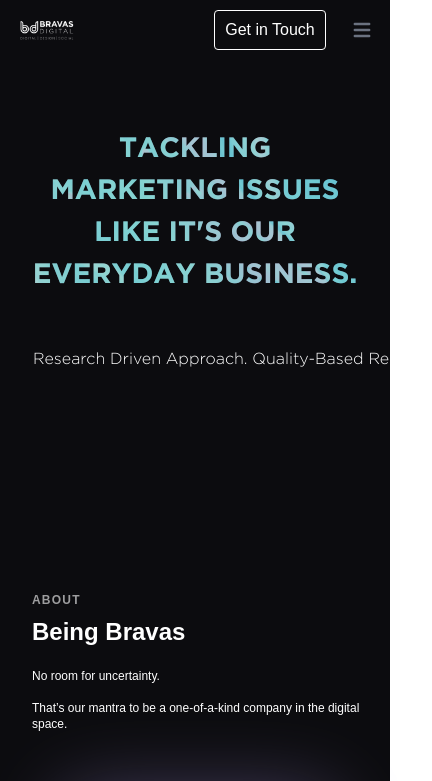
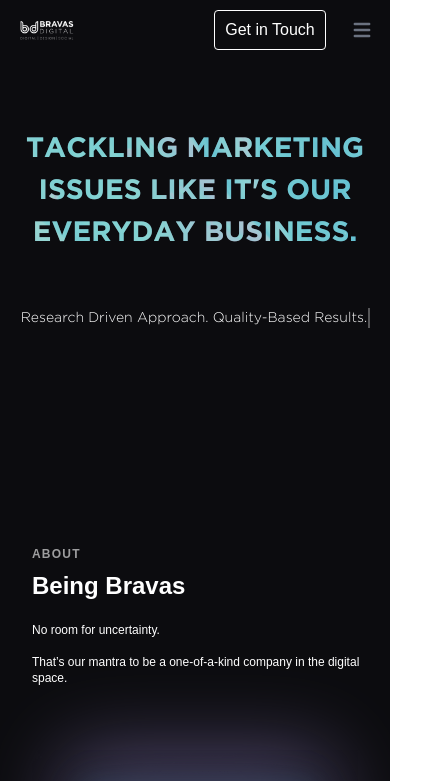
Before and after one commit to Ashutoshkr23/Bravos-11, a Next.js app: page / in a window 390 px wide. Shown: the top 781 px of the page, 432 px wide, since content can reach past the window. Built offline with nearby package versions, Linux system fonts and the light colour scheme.

Commit message:
text size change to small

```diff
--- a/src/components/Main.jsx
+++ b/src/components/Main.jsx
@@ -6,11 +6,11 @@ function Main() {
     return (
 
         <div className='main bg-dark'>
-            <div className='mx-8 sm:mx-16 2xl:mx-32 pt-32 lg:pt-64 pb-32'>
+            <div className='mx-4 sm:mx-16 2xl:mx-32 pt-32 lg:pt-64 pb-32'>
                 <h1 className="text-[28px] font-gotham leading-loose sm:text-4xl lg:text-6xl text-green font-bold text-center font-Gotham mb-16" style={{ backgroundImage: `url('/assets/images/main/hero-text-bg1.png')`, backgroundClip: 'text', WebkitBackgroundClip: 'text', lineHeight: '1.5' }}>TACKLING MARKETING ISSUES LIKE IT'S OUR EVERYDAY BUSINESS.</h1>
 
                 {/* <h2 className='text-2xl sm:text-3xl lg:text-5xl text-white font-bold text-center mt-10 mb-10 font-Gotham'>HONESTLY, IT IS.</h2> */}
-                <p className='anim-typewriter text-base sm:text-lg lg:text-3xl font-light text-center justify-center font-gotham lg:mt-16 text-white lg:w-[50%]'>Research Driven Approach. Quality-Based Results.</p>
+                <p className='anim-typewriter text-sm sm:text-lg lg:text-3xl font-light text-center justify-center font-gotham lg:mt-16 text-white lg:w-[50%]'>Research Driven Approach. Quality-Based Results.</p>
             </div>
         </div>
     )
```
